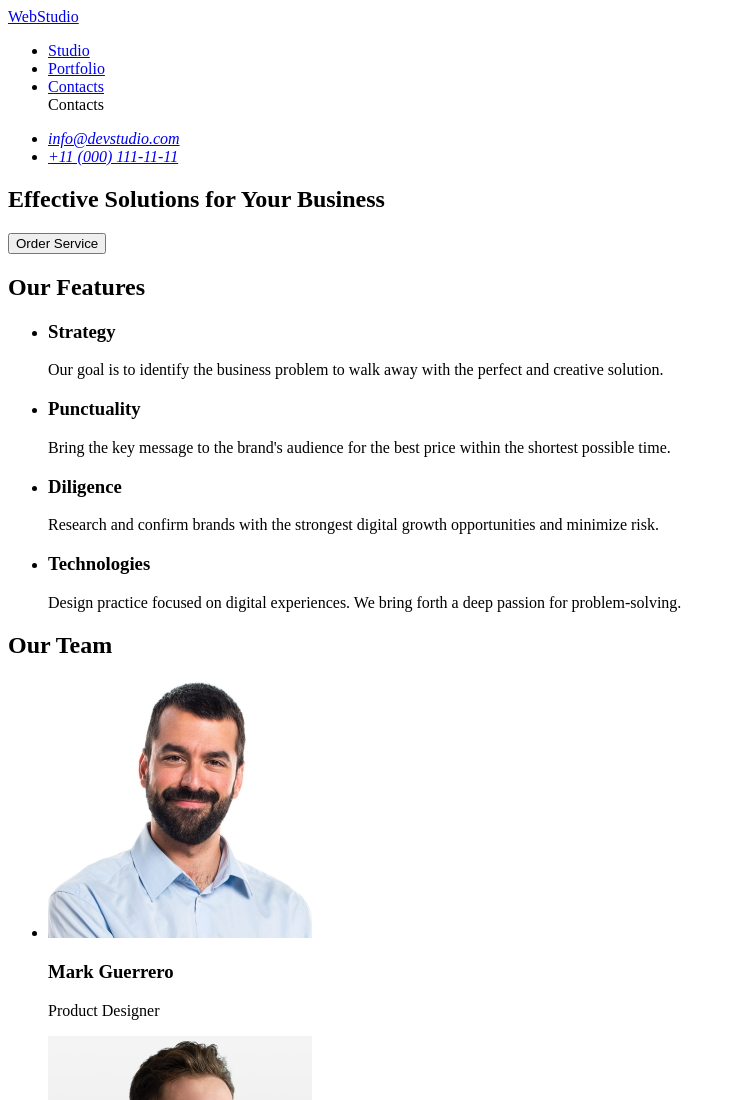
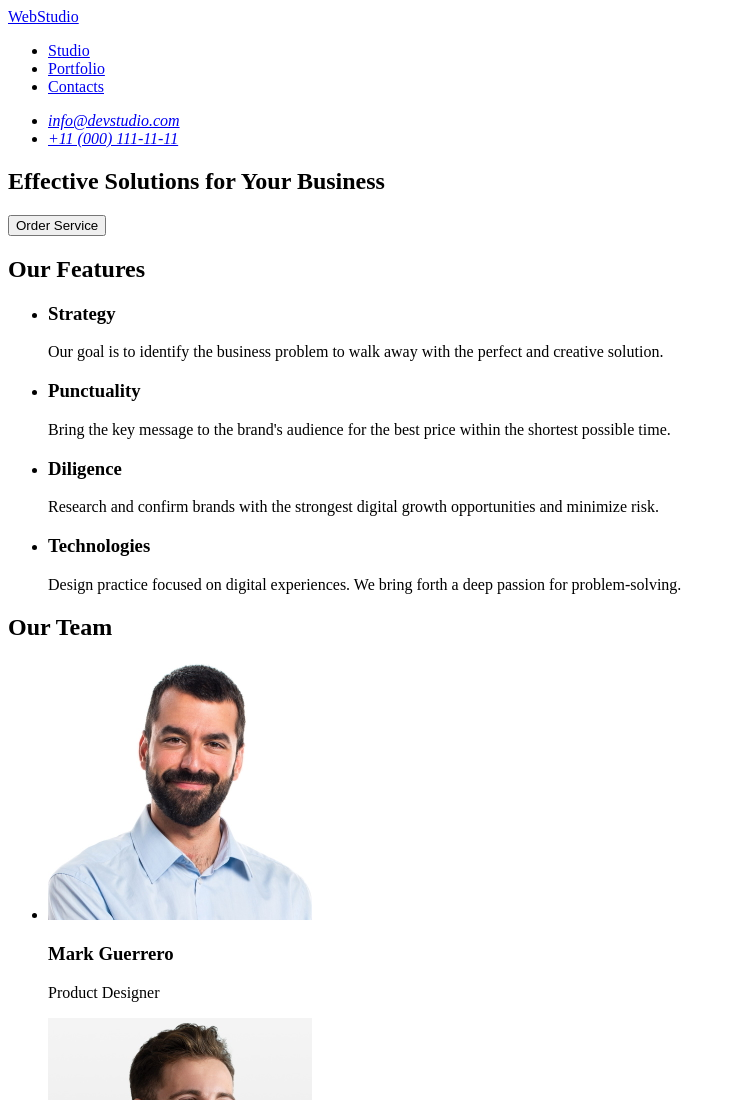
Before and after one commit to lorabucko/goit-markup-hw-01, a plain HTML site: page index.html in a window 1280 px wide. Shown: the top 1100 px of the page, without its empty margins (0-736 px from the left). Drawn offline with Linux system fonts and the light colour scheme.

Commit message:
validator issue

```diff
--- a/index.html
+++ b/index.html
@@ -13,7 +13,6 @@
           <li><a href="./index.html">Studio</a></li>
           <li><a href="../portfolio.html">Portfolio</a></li>
           <li><a href="../contacts.html">Contacts</a></li>
-           </a>Contacts</a></li>
         </ul>
       </nav>
       <address>
```
